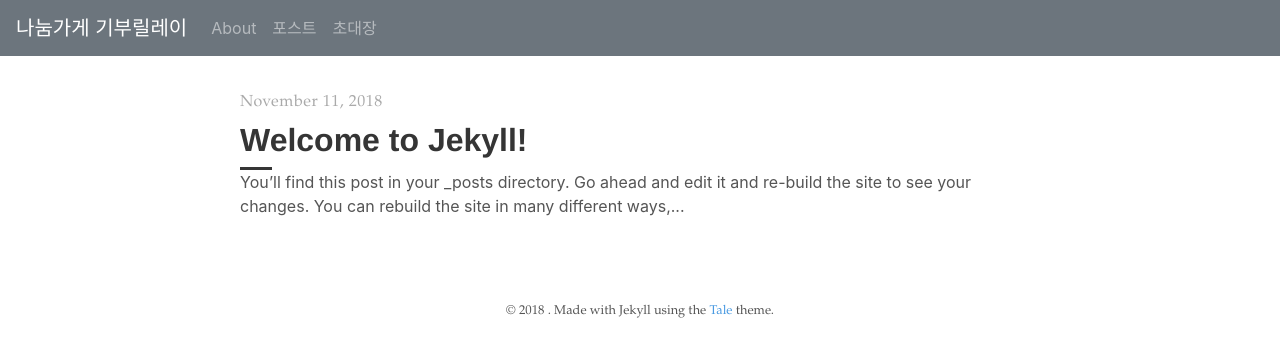
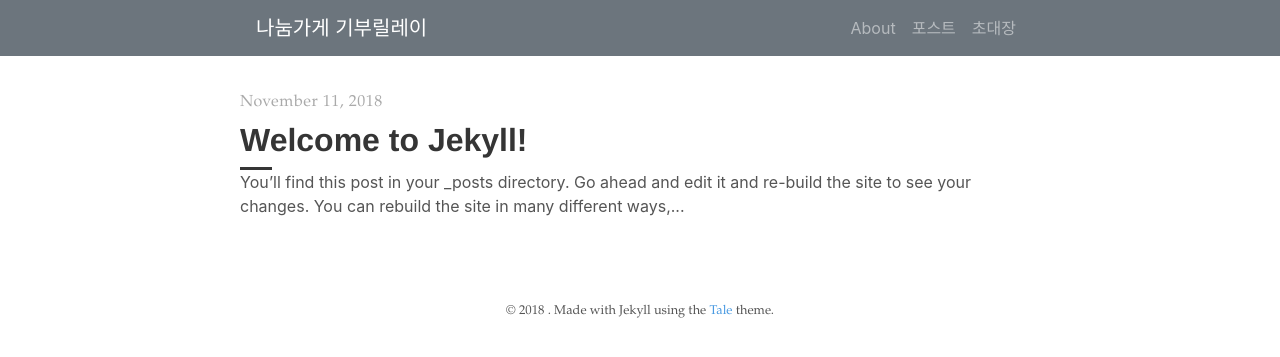
Before and after one commit to galhyunCC/galhyunCC.github.io, a Jekyll site: the page built from index.html, in a window 1280 px wide. Shown: the top 357 px of the page. Built offline with Jekyll 4.4.1, drawn with Linux system fonts in a browser that asks for light colours; the list of posts is cut into pages by our own code.

Commit message:
add navbar css and modify navbar design

```diff
--- a/_config.yml
+++ b/_config.yml
@@ -13,6 +13,8 @@
 # you will see them accessed via {{ site.title }}, {{ site.email }}, and so on.
 # You can create any custom variable you would like, and they will be accessible
 # in the templates via {{ site.myvariable }}.
+author: galhyunCC
+name: galhyunCC
 title: 나눔가게 기부릴레이
 email: your-email@example.com
 description: >- # this means to ignore newlines until "baseurl:"
--- a/_includes/navigation.html
+++ b/_includes/navigation.html
@@ -1,9 +1,12 @@
+<div id = "nav-outer" class="bg-secondary navbar-dark">
+  <div class="nav-container">
     <nav class="navbar navbar-expand-md bg-secondary navbar-dark sticky-top">
-  <a class="navbar-brand" href="{{ site.baseurl }}/">{{ site.title }}</a>
-  <button class="navbar-toggler" type="button" data-toggle="collapse" data-target="#collapsibleNavbar">
+        <div class="justify-content-start"><a class="navbar-brand" href="{{ site.baseurl }}/">{{ site.title }}</a></div>
+
+        <div class="justify-content-end"><button class="navbar-toggler" type="button" data-toggle="collapse" data-target="#collapsibleNavbar">
           <span class="navbar-toggler-icon"></span>
-  </button>
-  <div class="collapse navbar-collapse" id="collapsibleNavbar">
+        </button></div>
+        <div class="collapse navbar-collapse justify-content-end" id="collapsibleNavbar">
           <ul class="navbar-nav">
             <li class="nav-item">
               <a class="nav-link" href="{{ '/about' | prepend: site.baseurl }}">About</a>
@@ -17,3 +20,5 @@
           </ul>
         </div>
     </nav>
+  </div>
+</div>
--- a/_sass/tale.scss
+++ b/_sass/tale.scss
@@ -8,3 +8,4 @@
 @import 'tale/catalogue';
 @import 'tale/invitation';
 @import 'tale/gallery_invitation';
+@import 'tale/navigation';
--- a/_sass/tale/_invitation.scss
+++ b/_sass/tale/_invitation.scss
@@ -1,5 +1,5 @@
 .invitation {
-  max-width: 768px;
+  max-width: 800px;
   margin: 0 auto;
   background: url(/assets/fresh_snow.png)
 
--- a/_sass/tale/_layout.scss
+++ b/_sass/tale/_layout.scss
@@ -66,7 +66,7 @@ footer,
   }
 }
 
-@media (min-width: 600px) {
+@media (min-width: 800px) {
   .nav {
     &-container {
       text-align: left;
--- a/_sass/tale/gallery_invitation.scss
+++ b/_sass/tale/gallery_invitation.scss
@@ -49,7 +49,7 @@
   max-width: 1080px;
 }
 
-@media screen and (max-width: 768px) {
+@media screen and (max-width: 800px) {
   /* Modal Content */
   .modal-content {
     position: relative;
@@ -59,7 +59,7 @@
     // margin-top: 35%;
     padding: 0;
     width: 100%;
-    max-width: 768px;
+    max-width: 800px;
   }
 }
 
--- /dev/null
+++ b/_sass/tale/navigation.scss
@@ -0,0 +1,12 @@
+#nav-outer{
+  margin: 0;
+  top: 0;
+
+}
+
+#nav-outer .nav-container{
+  margin: auto;
+  top: 0;
+  width: 100%;
+  max-width: 800px;
+}
```
Lines whose indentation alone changed are shown as unchanged.
